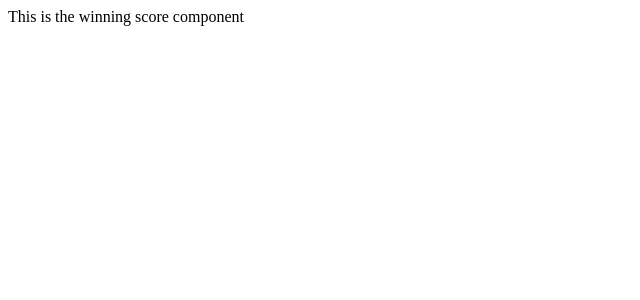
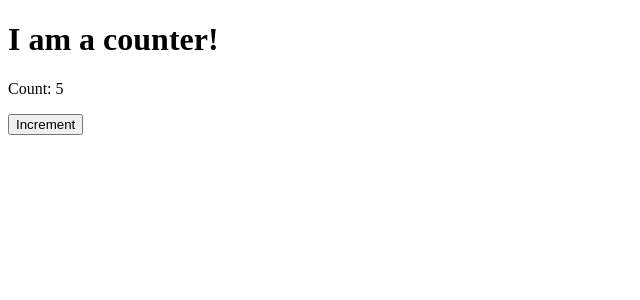
Before and after one commit to simonxcode/scorekeeper-redux, a React (Create React App) app in the folder scorekeeper-redux/: page / in a window 1280 px wide. Shown: the top 300 px of the page, without its empty margins (0-640 px from the left). Built offline with nearby package versions, Linux system fonts and the light colour scheme.

Commit message:
route Redux data flow for counter component

```diff
--- /dev/null
+++ b/scorekeeper-redux/src/components/App.js
@@ -0,0 +1,15 @@
+import React, { Component } from 'react';
+import Counter from './Counter';
+import store from '../store/';
+
+class App extends Component {
+  render() {
+    return (
+      <div className="App">
+        <Counter store={store} />
+      </div>
+    );
+  }
+}
+
+export default App;
--- /dev/null
+++ b/scorekeeper-redux/src/components/Counter.js
@@ -0,0 +1,34 @@
+import React from 'react';
+import { connect } from 'react-redux';
+
+//stateless function component
+function Counter(props) {
+  console.log('render', props)
+  return (
+    <div>
+      <h1>I am a counter!</h1>
+      <p>Count: {props.count}</p>
+      <button onClick={props.onIncrementClick}>Increment</button>
+    </div>
+  );
+}
+
+//function to dispatch action
+function mapDispatchToProps(dispatch){
+  return {
+    onIncrementClick: () => {
+      console.log('clickin');
+      const action = { type: 'INCREMENT'};
+      dispatch(action);
+    }
+  }
+}
+
+function mapStateToProp(state) {
+  console.log('mapStateToProp', state);
+  return {
+    count: state.count
+  }
+}
+
+export default connect(mapStateToProp, mapDispatchToProps)(Counter);
--- a/scorekeeper-redux/src/index.js
+++ b/scorekeeper-redux/src/index.js
@@ -1,5 +1,5 @@
 import React from 'react';
 import ReactDOM from 'react-dom';
-import WinningScore from './actions/WinningScore';
+import App from './components/App';
 
-ReactDOM.render( < WinningScore / > , document.getElementById('root'));
+ReactDOM.render( <App /> , document.getElementById('root'));
--- /dev/null
+++ b/scorekeeper-redux/src/store/index.js
@@ -0,0 +1,21 @@
+import { createStore } from 'redux';
+
+const initialState = {
+  count: 5
+};
+
+//reducer function for updating object
+const reducer = (state = initialState, action) => {
+  console.log('reducer running', action);
+
+  switch(action.type) {
+    case 'INCREMENT':
+      return Object.assign({}, state, {count: state.count + 1 });
+    default:
+      return state;
+  }
+}
+//redux state container
+const store = createStore(reducer);
+
+export default store;
```
